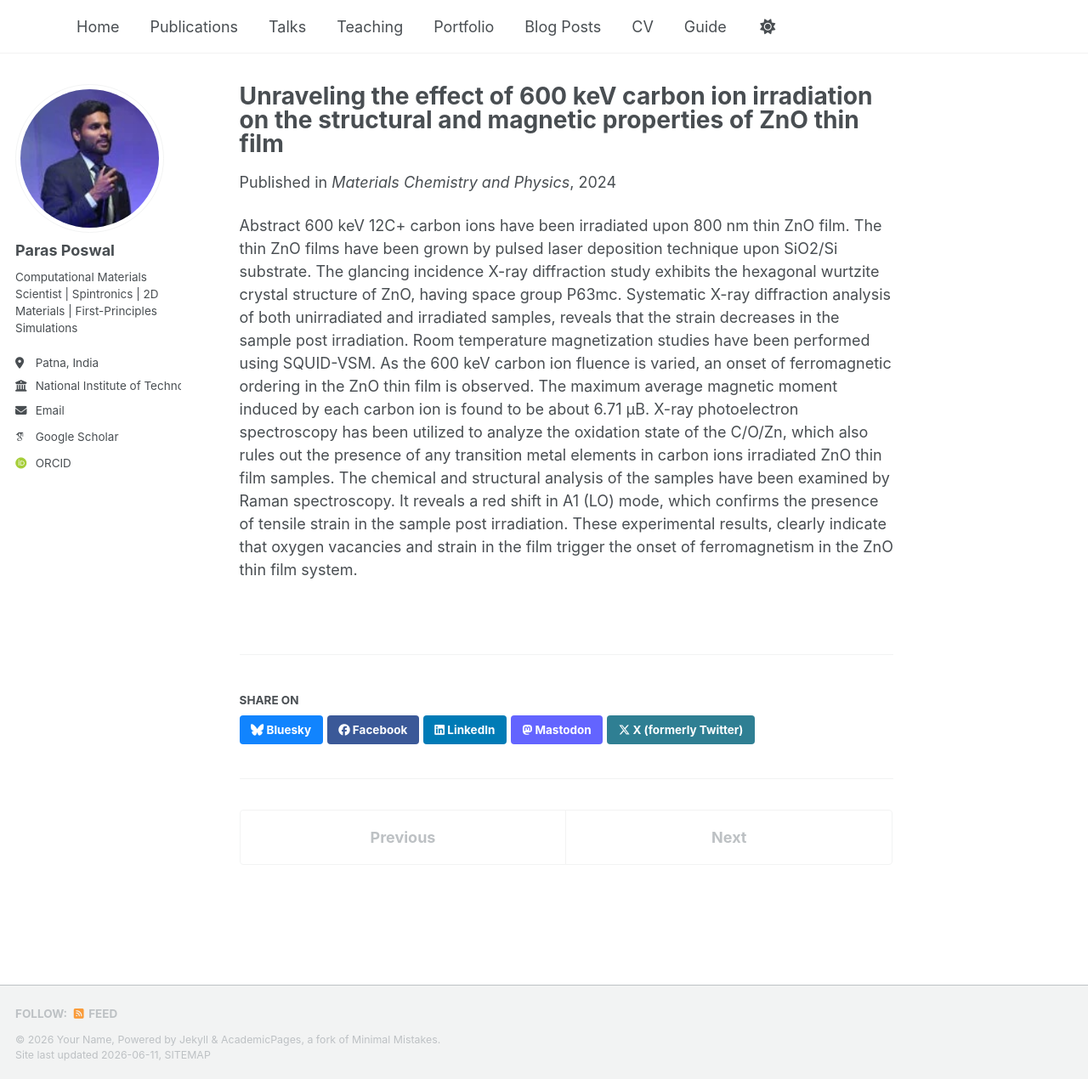
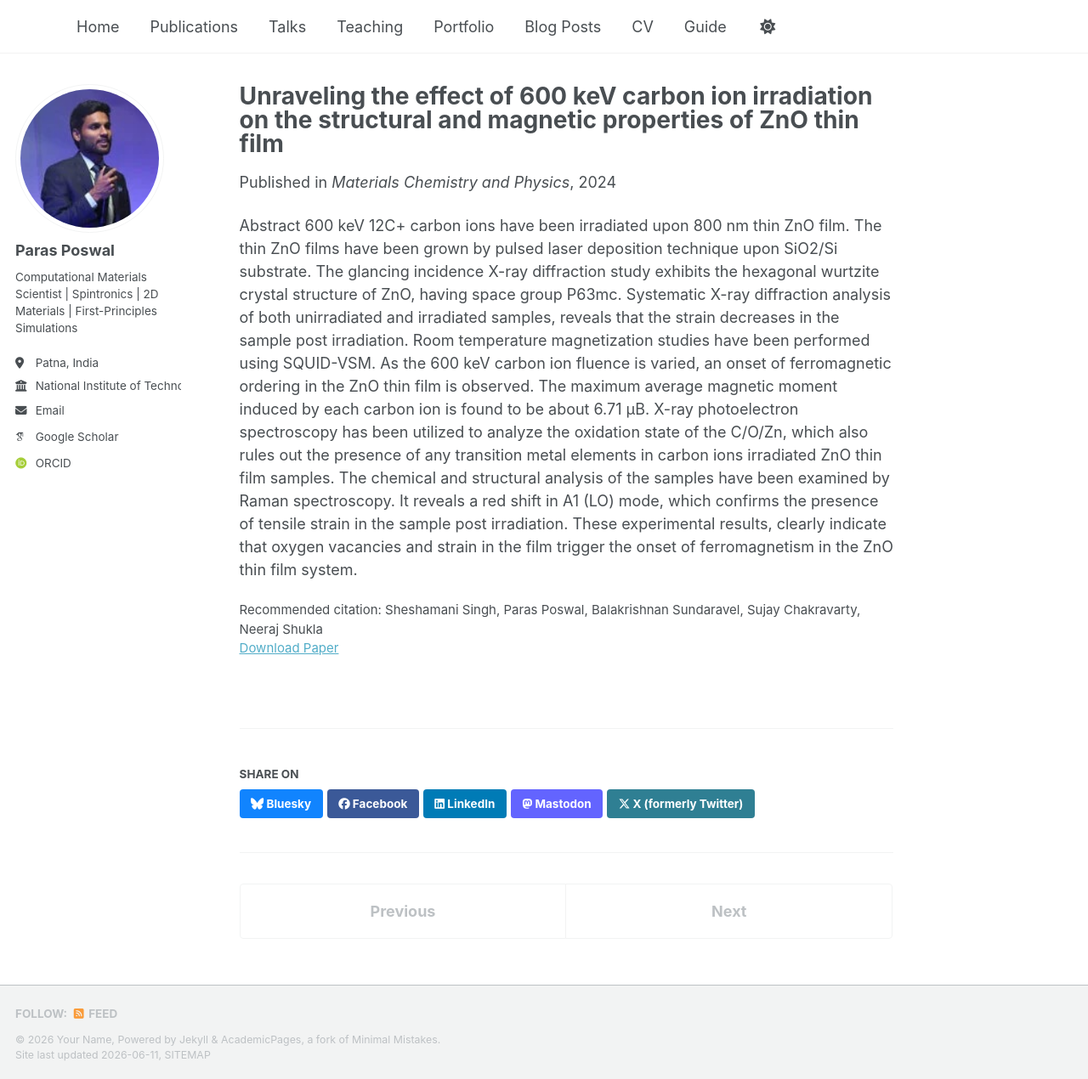
Before and after one commit to poswalparas/poswalparas.github.io, a Jekyll site: the page built from _publications/zno_co_author1.md, in a window 1280 px wide and 1270 px high. Shown: the whole window at 85% size. Built offline with Jekyll 4.4.1, drawn with Linux system fonts in a browser that asks for light colours; some web fonts are replaced; a script bundle is joined from its source files by our own code; library files that are not in the unit come from our copies.

Commit message:
Update zno_co_author1.md

```diff
--- a/_publications/zno_co_author1.md
+++ b/_publications/zno_co_author1.md
@@ -7,6 +7,7 @@
 excerpt: ''
 venue: 'Materials Chemistry and Physics'
 paperurl: 'https://academicpages.github.io/files/zno_2024_mcp.pdf'
+citation: 'Sheshamani Singh, Paras Poswal, Balakrishnan Sundaravel, Sujay Chakravarty, Neeraj Shukla'
 ---
 
 Abstract
```
